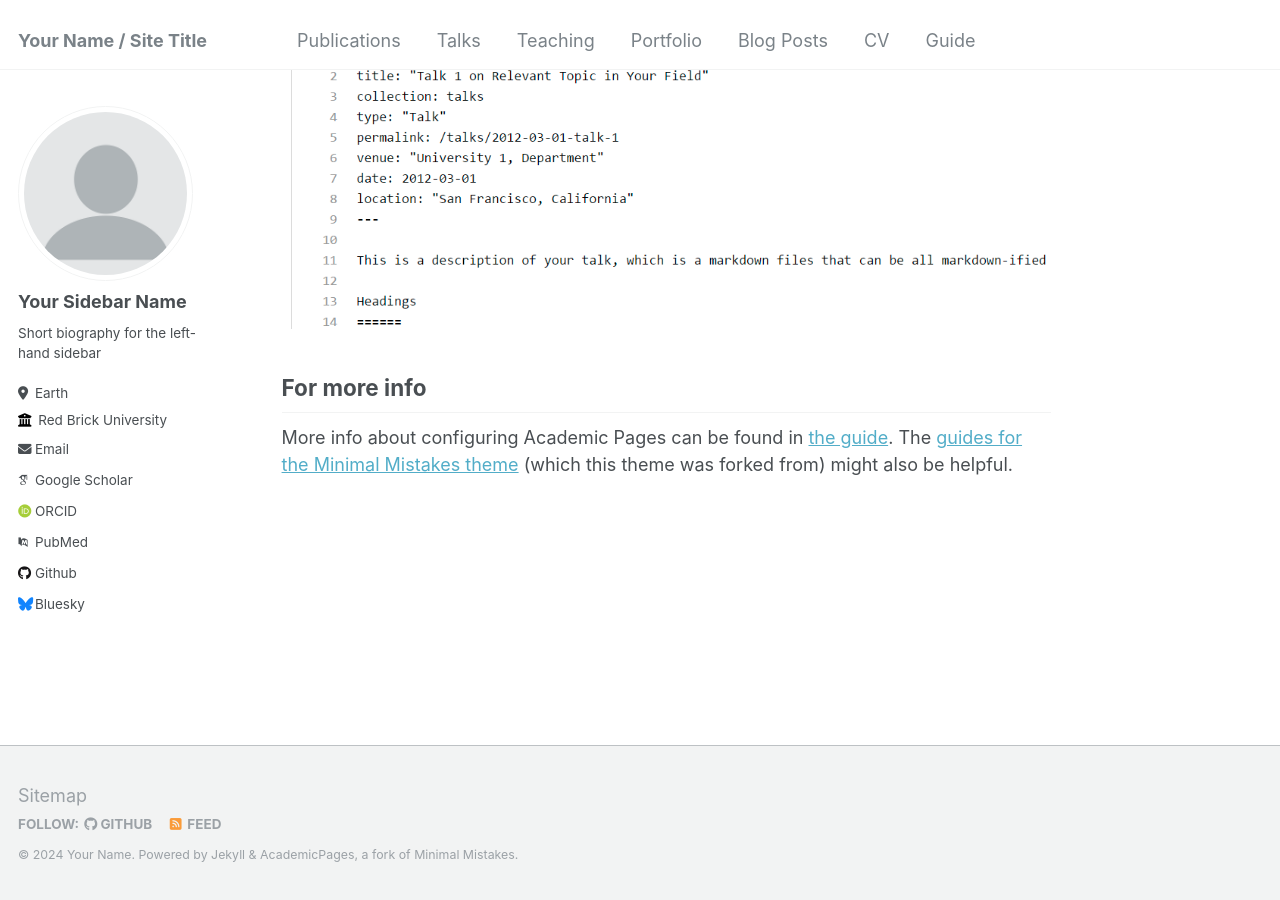
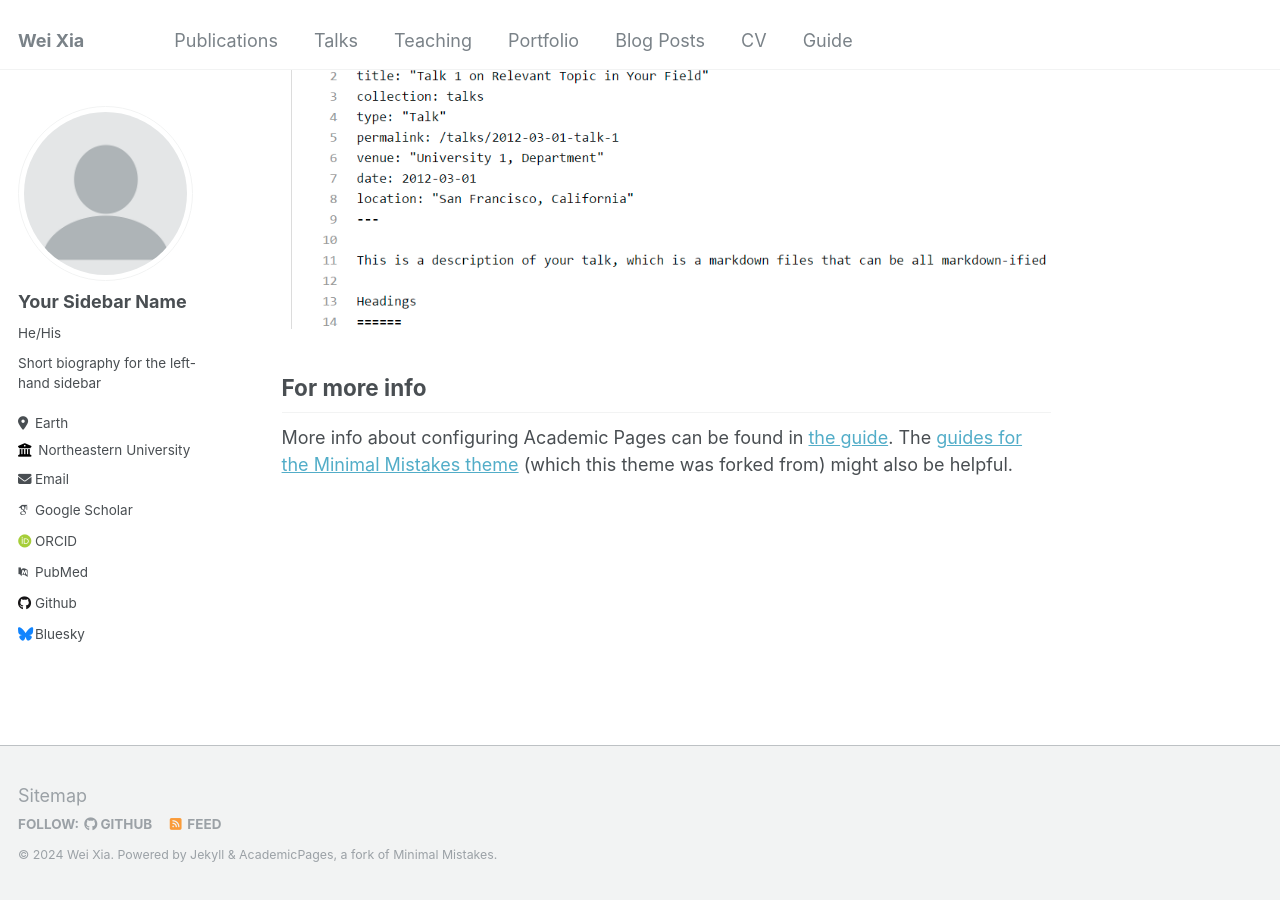
Before and after one commit to XiaWei-NEU/XiaWei-NEU.github.io, a Jekyll site: the page built from _pages/about.md, in a window 1280 px wide and 900 px high, scrolled down 2660 px. Built offline with Jekyll 4.4.1, drawn with Linux system fonts in a browser that asks for light colours; some web fonts are replaced.

Commit message:
Update _config.yml

```diff
--- a/_config.yml
+++ b/_config.yml
@@ -8,11 +8,11 @@
 
 # Basic Site Settings
 locale                   : "en-US"
-title                    : "Your Name / Site Title"
+title                    : "Wei Xia"
 title_separator          : "-"
-name                     : &name "Your Name"
+name                     : &name "Wei Xia"
 description              : &description "personal description"
-url                      : https://academicpages.github.io # the base hostname & protocol for your site e.g. "https://mmistakes.github.io"
+url                      : https://XiaWei-NEU.github.io # the base hostname & protocol for your site e.g. "https://mmistakes.github.io"
 baseurl                  : "" # the subpath of your site, e.g. "/blog"
 repository               : "academicpages/academicpages.github.io"
 
@@ -23,12 +23,12 @@ author:
   # Biographic information
   avatar           : "profile.png"
   name             : "Your Sidebar Name"
-  pronouns         : # example: "she/her"
+  pronouns         : "He/His" # example: "she/her"
   bio              : "Short biography for the left-hand sidebar"
   location         : "Earth"
-  employer         : "Red Brick University"
+  employer         : "Northeastern University"
   uri              : # URL
-  email            : "none@example.org"
+  email            : "xia.wei1@northeastern.edu"
 
   # Academic websites
   arxiv            : # URL - Update with the correct link to your profile
```
